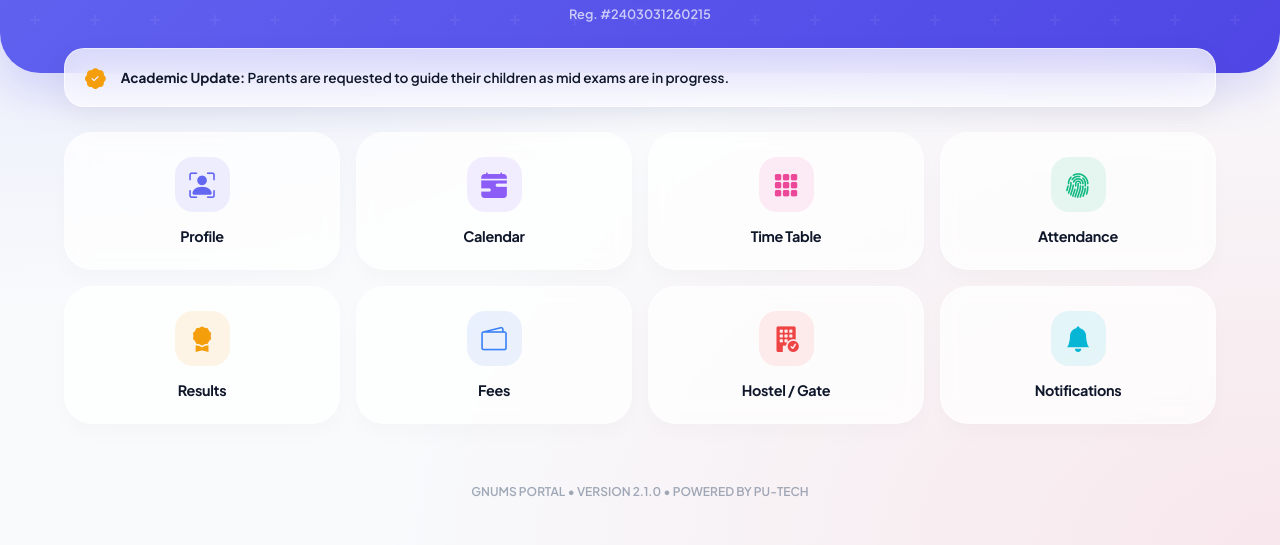
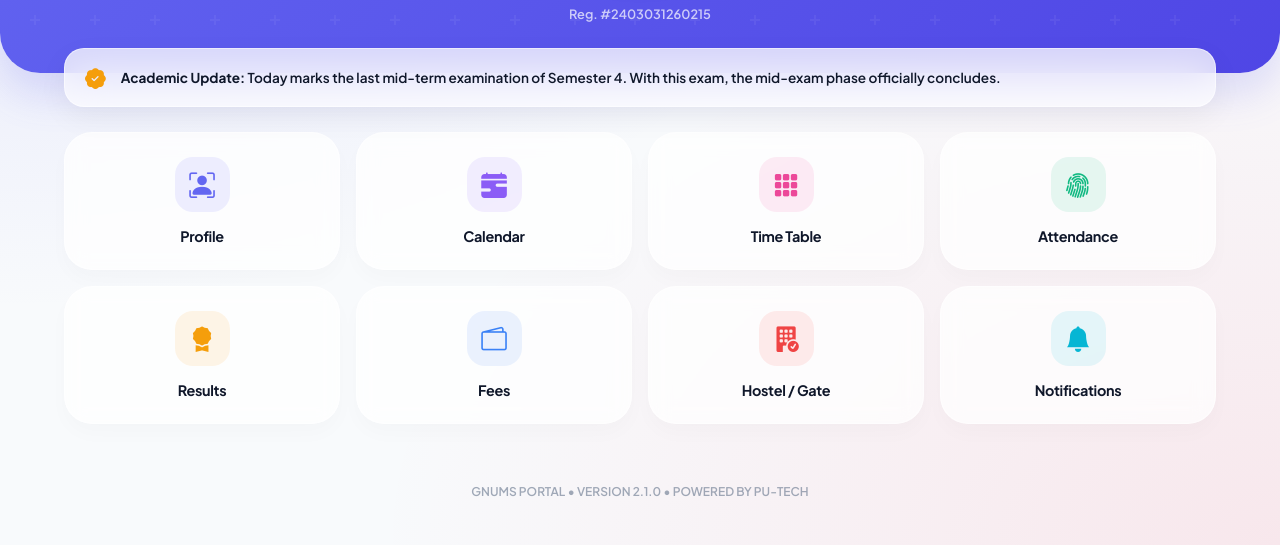
Before and after one commit to vardhanyahoo999-ship-it/PARUL_UNIVERSITY, a plain HTML site: page student/dashboard.html in a window 1280 px wide. Shown: the part 255-800 px from the top of the page. Drawn offline with nearby package versions, Linux system fonts and the light colour scheme.

Commit message:
Update dashboard.html

```diff
--- a/student/dashboard.html
+++ b/student/dashboard.html
@@ -181,7 +181,8 @@
 
   <div class="result-note">
     <i class="bi bi-patch-check-fill"></i>
-    <span><b>Academic Update:</b> Parents are requested to guide their children as mid exams are in progress.</span>
+    <span><b>Academic Update:</b> Today marks the last mid-term examination of Semester 4.
+With this exam, the mid-exam phase officially concludes.</span>
   </div>
 
   <main class="main-grid">
```
